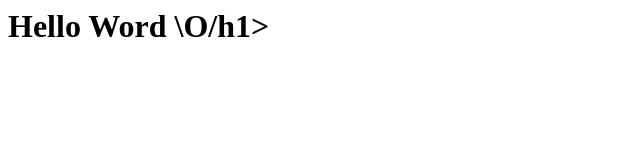
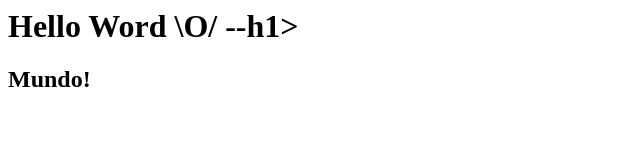
Before and after one commit to BrownNego/test-git, a plain HTML site: page index.html in a window 1280 px wide. Shown: the whole page, without its empty margins (0-640 px from the left). Drawn offline with Linux system fonts and the light colour scheme.

Commit message:
Alteração index.html

```diff
--- a/index.html
+++ b/index.html
@@ -1 +1,2 @@
-<h1>Hello Word \O/h1>
+<h1>Hello Word \O/ --h1>
+  <h2>Mundo!<h2>
```
